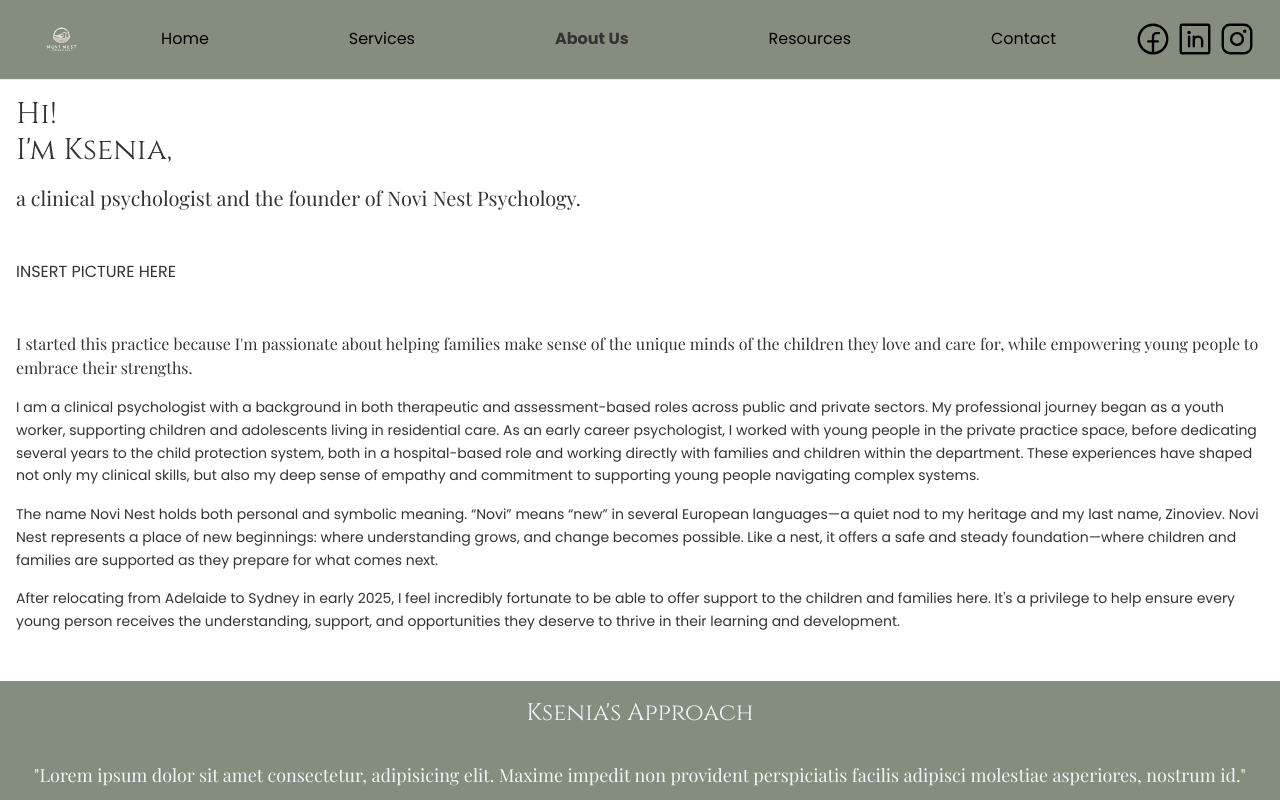
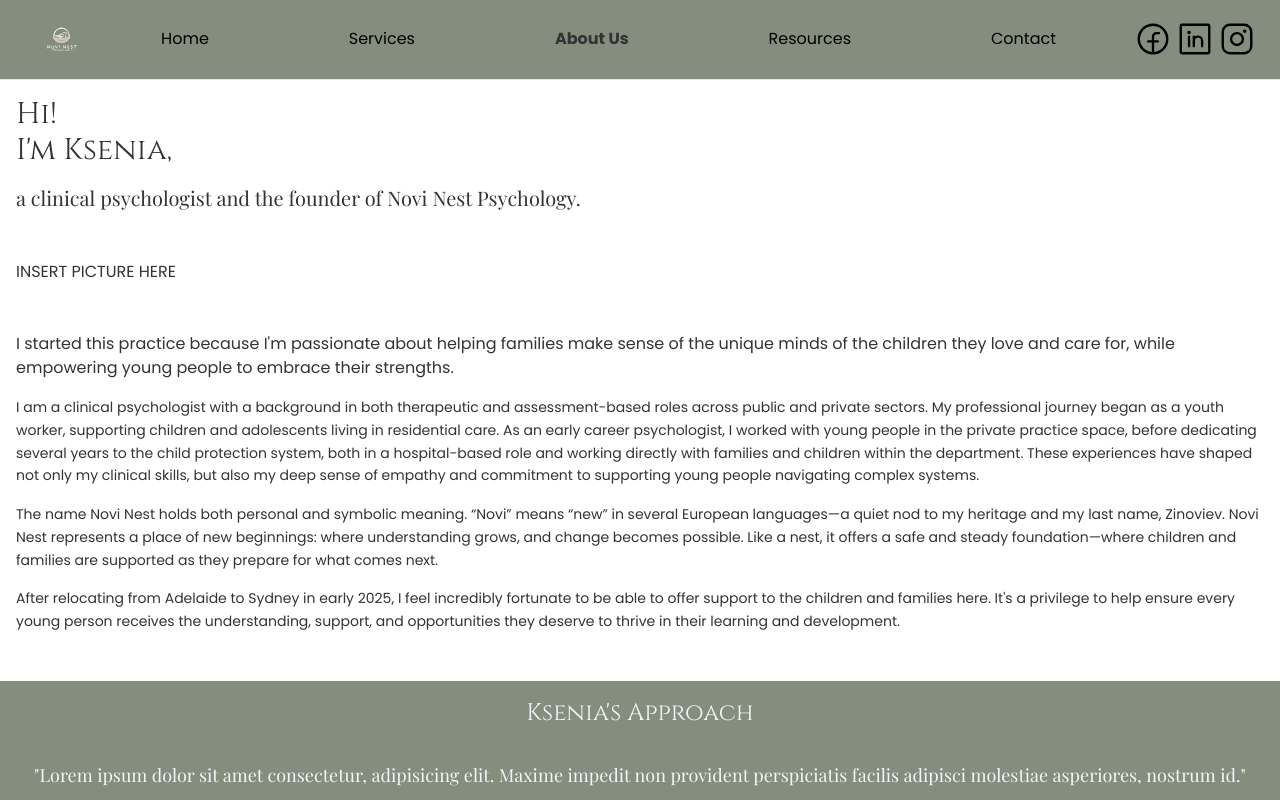
Before and after one commit to TheBigBookMan/NoviNest, a React (Vite) app: page /about-us in a window 1280 px wide. Shown: the top 800 px of the page. Built offline with nearby package versions, Linux system fonts and the light colour scheme; a web font is replaced by a local one.

Commit message:
update the bio

```diff
--- a/src/components/features/AboutUs/Bio.jsx
+++ b/src/components/features/AboutUs/Bio.jsx
@@ -9,7 +9,7 @@ const Bio = () => {
             <p>INSERT PICTURE HERE</p>
 
             <div className='flex flex-col gap-4 text-sm leading-relaxed'>
-                <p className='font-playfair text-base'>I started this practice because I'm passionate about helping families make sense of the unique minds of the children they love and care for, while empowering young people to embrace their strengths.</p>
+                <p className=' text-base'>I started this practice because I'm passionate about helping families make sense of the unique minds of the children they love and care for, while empowering young people to embrace their strengths.</p>
 
                 <p>I am a clinical psychologist with a background in both therapeutic and assessment-based roles across public and private sectors. My professional journey began as a youth worker, supporting children and adolescents living in residential care. As an early career psychologist, I worked with young people in the private practice space, before dedicating several years to the child protection system, both in a hospital-based role and working directly with families and children within the department. These experiences have shaped not only my clinical skills, but also my deep sense of empathy and commitment to supporting young people navigating complex systems.</p>
 
```
